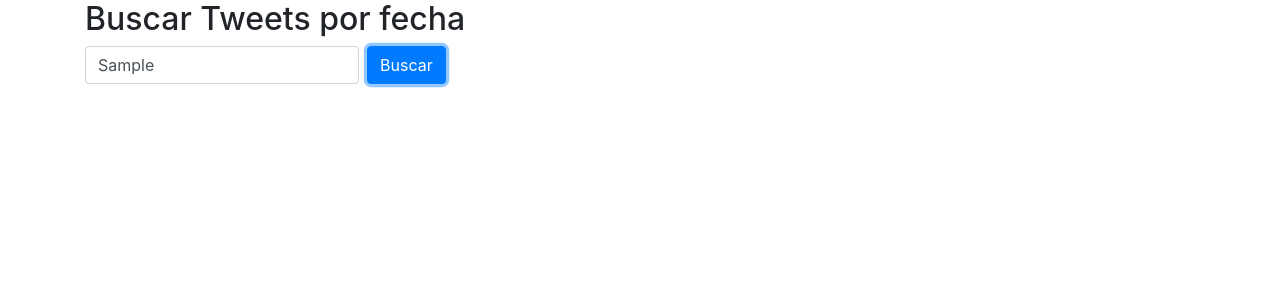
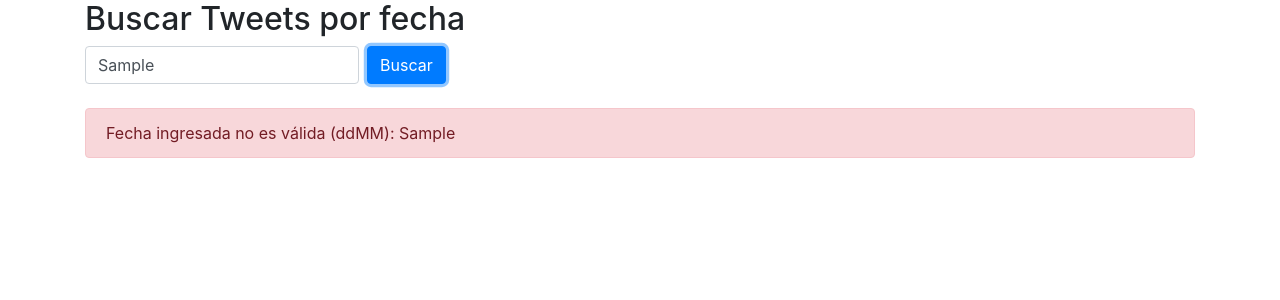
Before and after one commit to cvaldex/rockHolidaysWeb, an Angular app: page /tweet-search-by-date in a window 1280 px wide. Both pictures are taken after typing "Sample" into the empty fields and a click on the button "Buscar". Shown: the top 300 px of the page. Built offline with nearby package versions, Linux system fonts and the light colour scheme; no server answers.

Commit message:
Validación de fecha en búsqueda

```diff
--- a/src/app/tweet-search-by-date/tweet-search-by-date.component.html
+++ b/src/app/tweet-search-by-date/tweet-search-by-date.component.html
@@ -4,4 +4,9 @@
     <input class="form-control mr-sm-2" [(ngModel)]="searchData.date" name="searchData.date" type="text" placeholder="Formato: MMdd" aria-label="Search">
     <button (click)="searchTweetByDate()" class="btn btn-primary btn-md" type="submit">Buscar</button>
 </form>
+<div class="animate-show-hide" *ngIf="someError">
+  <div class="alert alert-danger"  role="alert">
+    {{ errorMessage }}
+  </div>
 </div>
+</div>
--- a/src/app/tweet-search-by-date/tweet-search-by-date.component.ts
+++ b/src/app/tweet-search-by-date/tweet-search-by-date.component.ts
@@ -42,6 +42,15 @@ export class TweetSearchByDate implements OnInit {
 
           this.searchData.date = month + "" + day;
         }
+        else{
+            if(!this.isValidDate(this.searchData.date)){
+                this.someError = true;
+                this.errorMessage = "Fecha ingresada no es válida (ddMM): " + this.searchData.date;
+                return;
+            }
+        }
+
+        this.someError = false; //limpiar mensaje en caso de múltiples búsquedas
 
         console.log("Fecha de busqueda: " + this.searchData.date);
 
@@ -60,4 +69,26 @@ export class TweetSearchByDate implements OnInit {
         console.log("Result pre-send: " + message);
         this.messageService.sendMessage(message);
     }
+
+    isValidDate(date:string): boolean{
+        var validDate: boolean = false;
+
+        var monthLength = [ 31, 29, 31, 30, 31, 30, 31, 31, 30, 31, 30, 31 ];
+
+        if(date.length == 4){
+            var month = parseInt(date.substring(0, 2));
+            var day = parseInt(date.substring(2, 4));
+
+            if(month >= 1 || month <= 12){
+                if(day >= 1 && day <= monthLength[month-1]){
+                    validDate = true;
+                }
+            }
+        }
+
+        console.log("Valid Date? :" + validDate);
+
+        return validDate;
+    }
+
 }
```
Also changed, not shown: 4 other files (tests, documents, lock files or other folders).
